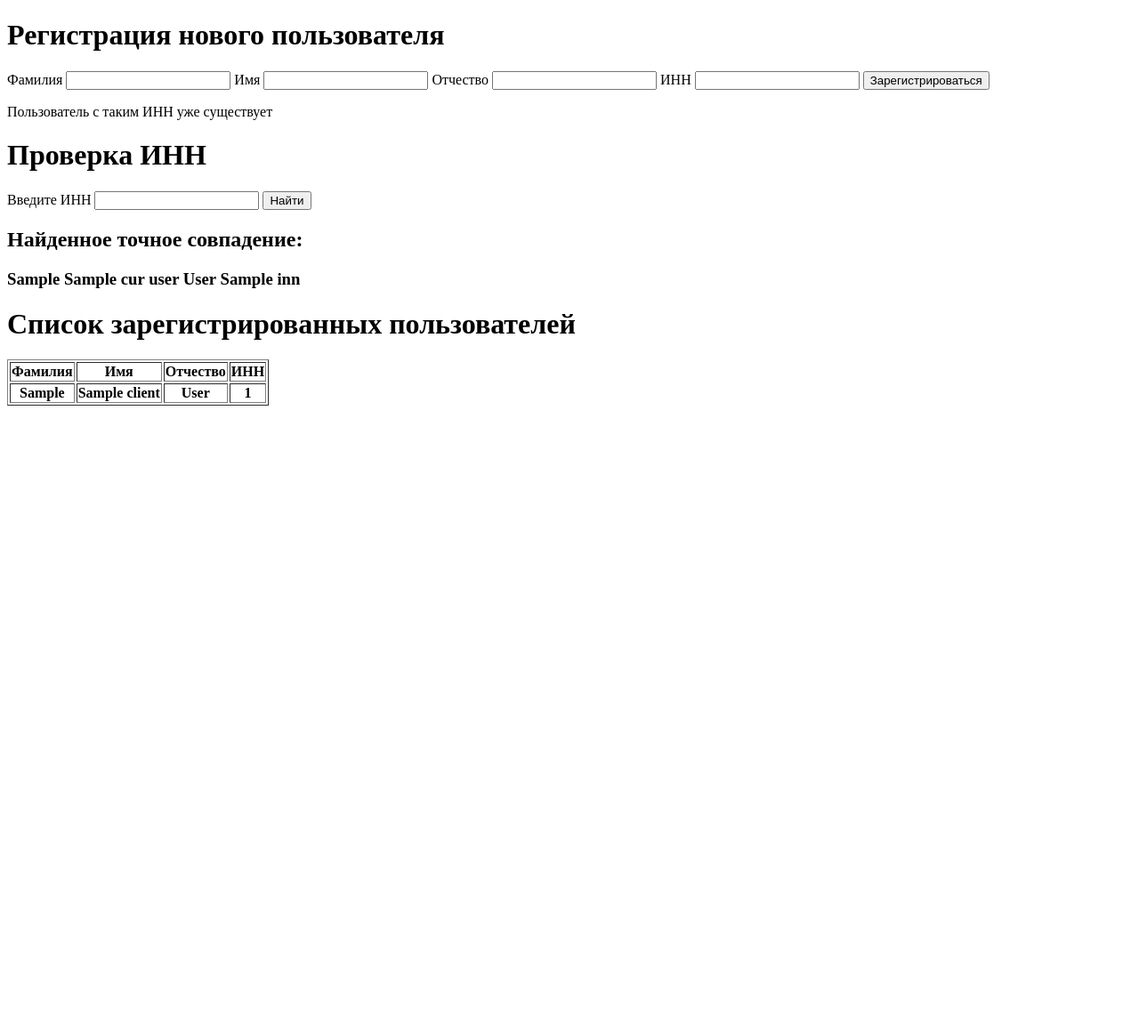
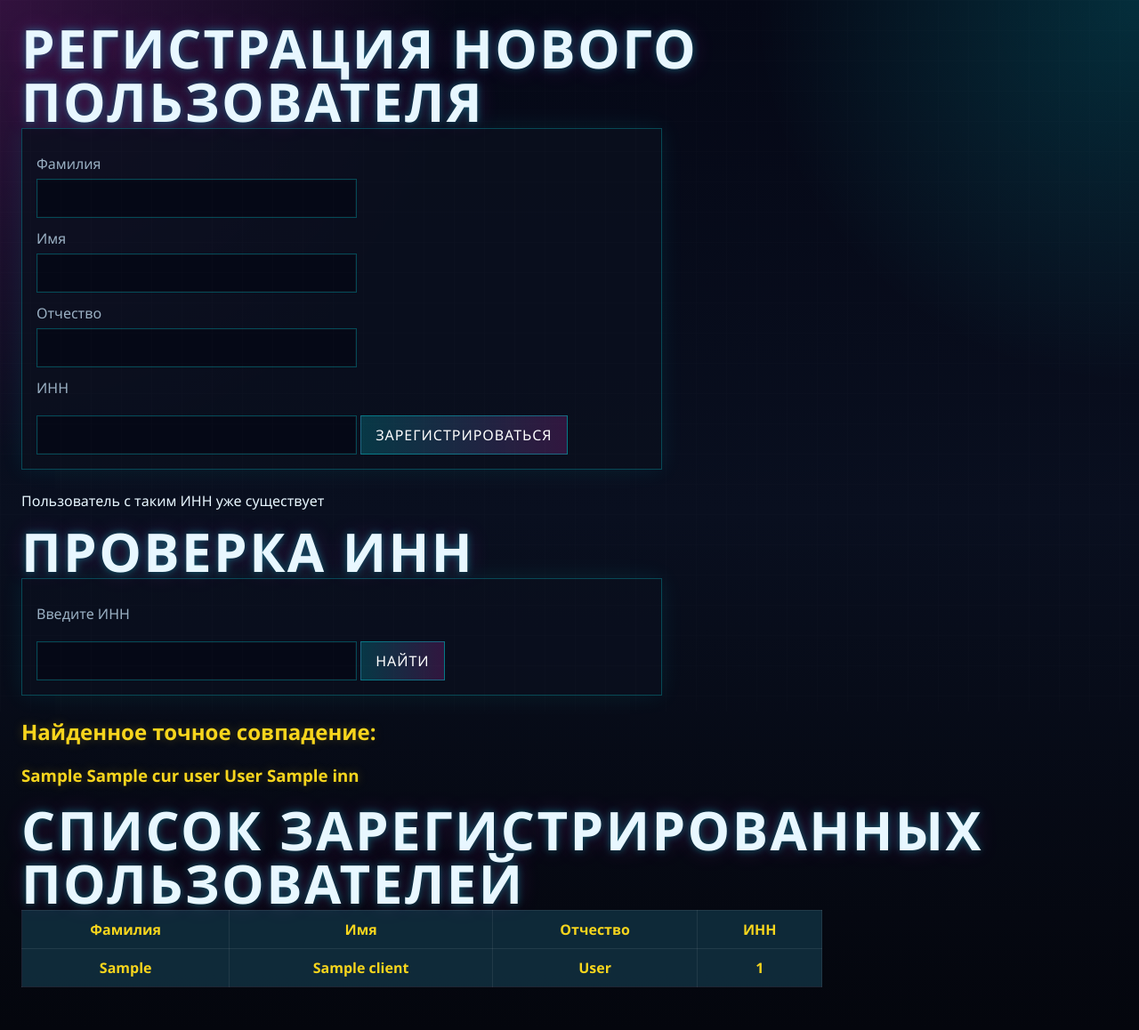
Before and after one commit to hekemi/CosLabs-MAI, a Django app: template Laba7/main/templates/main/index.html in a window 1280 px wide. Shown: the whole page at 89% size. Before the commit the page ends 456 px from the top, so only its background shows below. Run offline with Django 5.2, Linux system fonts and the light colour scheme; tables that the repository leaves empty hold one stand-in row (values such as "Sample post"); the template is opened without the code that fills it: values that come from a table or form of the project are taken from there, most other values are stand-ins (such as "Sample title", 1, 10 or a date in 2020); lists and menus that the app fills with data are empty.

Commit message:
Добавьте стили CSS и обновите структуру HTML для улучшения макета и дизайна
Co-authored-by: Copilot <copilot@github.com>

```diff
--- /dev/null
+++ b/Laba7/main/static/main/css/style.css
@@ -0,0 +1,310 @@
+:root {
+    --bg: #050816;
+    --panel: rgba(10, 15, 30, 0.78);
+    --panel-2: rgba(12, 20, 38, 0.92);
+    --cyan: #00f5ff;
+    --pink: #ff3df2;
+    --yellow: #f7d51d;
+    --text: #e7f7ff;
+    --muted: #9ab0c3;
+    --border: rgba(0, 245, 255, 0.35);
+}
+
+* {
+    box-sizing: border-box;
+}
+
+body {
+    margin: 0;
+    padding: 24px;
+    min-height: 100vh;
+    font-family: "Segoe UI", Arial, sans-serif;
+    color: #e8f7ff;
+    background:
+        radial-gradient(circle at top left, rgba(255, 61, 242, 0.18), transparent 30%),
+        radial-gradient(circle at top right, rgba(0, 245, 255, 0.16), transparent 25%),
+        linear-gradient(180deg, #050816 0%, #090f1f 50%, #04060d 100%);
+    overflow-x: hidden;
+}
+
+body::before {
+    content: "";
+    position: fixed;
+    inset: 0;
+    pointer-events: none;
+    background-image:
+        linear-gradient(rgba(255,255,255,0.03) 1px, transparent 1px),
+        linear-gradient(90deg, rgba(255,255,255,0.03) 1px, transparent 1px);
+    background-size: 34px 34px;
+    opacity: 0.18;
+    mix-blend-mode: screen;
+}
+
+.wrap {
+    width: min(1100px, calc(100% - 32px));
+    margin: 0 auto;
+    padding: 42px 0 56px;
+    position: relative;
+}
+
+.hero {
+    position: relative;
+    padding: 26px 28px 24px;
+    margin-bottom: 22px;
+    border: 1px solid var(--border);
+    background: linear-gradient(135deg, rgba(0,245,255,0.08), rgba(255,61,242,0.08)), var(--panel);
+    backdrop-filter: blur(12px);
+    box-shadow:
+        0 0 0 1px rgba(255,255,255,0.04) inset,
+        0 18px 60px rgba(0,0,0,0.45),
+        0 0 30px rgba(0,245,255,0.08);
+    overflow: hidden;
+}
+
+.hero::after {
+    content: "";
+    position: absolute;
+    inset: auto -20% -18px -20%;
+    height: 4px;
+    background: linear-gradient(90deg, transparent, var(--cyan), var(--pink), transparent);
+    filter: blur(2px);
+}
+
+.eyebrow {
+    display: inline-block;
+    font-size: 12px;
+    letter-spacing: 0.28em;
+    text-transform: uppercase;
+    color: var(--yellow);
+    margin-bottom: 10px;
+    text-shadow: 0 0 12px rgba(247, 213, 29, 0.45);
+}
+
+h1 {
+    margin: 0;
+    font-size: clamp(32px, 5vw, 60px);
+    line-height: 1;
+    letter-spacing: 0.04em;
+    text-transform: uppercase;
+    text-shadow:
+        0 0 10px rgba(0,245,255,0.35),
+        0 0 26px rgba(255,61,242,0.18);
+}
+
+h2, h3 {
+    margin-top: 0;
+    color: #f7d51d;
+    text-shadow: 0 0 12px rgba(247, 213, 29, 0.25);
+}
+
+.subtitle {
+    margin: 14px 0 0;
+    color: var(--muted);
+    max-width: 760px;
+    font-size: 15px;
+    line-height: 1.55;
+}
+
+.panel {
+    position: relative;
+    border: 1px solid rgba(0,245,255,0.22);
+    background: var(--panel-2);
+    box-shadow:
+        0 0 0 1px rgba(255,255,255,0.03) inset,
+        0 20px 70px rgba(0,0,0,0.5);
+    overflow: hidden;
+}
+
+.panel-head {
+    display: flex;
+    justify-content: space-between;
+    gap: 12px;
+    align-items: center;
+    padding: 16px 18px;
+    border-bottom: 1px solid rgba(0,245,255,0.16);
+    background: linear-gradient(90deg, rgba(0,245,255,0.12), rgba(255,61,242,0.08));
+}
+
+.panel-head strong {
+    font-size: 15px;
+    letter-spacing: 0.08em;
+    text-transform: uppercase;
+}
+
+.chips {
+    display: flex;
+    gap: 10px;
+    flex-wrap: wrap;
+}
+
+.chip {
+    display: inline-flex;
+    align-items: center;
+    gap: 8px;
+    padding: 8px 12px;
+    border: 1px solid rgba(0,245,255,0.22);
+    border-radius: 999px;
+    background: rgba(0,245,255,0.06);
+    color: var(--text);
+    font-size: 12px;
+    letter-spacing: 0.06em;
+    text-transform: uppercase;
+}
+
+.chip::before {
+    content: "";
+    width: 8px;
+    height: 8px;
+    border-radius: 50%;
+    background: var(--cyan);
+    box-shadow: 0 0 12px var(--cyan);
+}
+
+.table-wrap {
+    overflow-x: auto;
+}
+
+table {
+    width: 100%;
+    max-width: 900px;
+    border-collapse: collapse;
+    margin-bottom: 24px;
+    background: rgba(12, 20, 38, 0.92);
+    border: 1px solid rgba(0, 245, 255, 0.22);
+}
+
+thead th {
+    padding: 14px 14px;
+    background: rgba(0, 245, 255, 0.08);
+    color: var(--yellow);
+    text-align: left;
+    font-size: 14px;
+    letter-spacing: 0.08em;
+    text-transform: uppercase;
+    border-bottom: 1px solid rgba(0,245,255,0.2);
+    white-space: nowrap;
+}
+
+tbody td {
+    padding: 13px 14px;
+    border-bottom: 1px solid rgba(255,255,255,0.06);
+    color: var(--text);
+}
+
+tbody tr:nth-child(odd) {
+    background: rgba(255,255,255,0.015);
+}
+
+tbody tr:hover {
+    background: rgba(0,245,255,0.08);
+    box-shadow: inset 0 0 0 1px rgba(0,245,255,0.14);
+}
+
+.inn {
+    display: inline-flex;
+    align-items: center;
+    padding: 5px 10px;
+    border-radius: 999px;
+    background: rgba(255,61,242,0.12);
+    border: 1px solid rgba(255,61,242,0.3);
+    color: #ffd7fb;
+    font-weight: 700;
+    letter-spacing: 0.06em;
+}
+
+.empty {
+    padding: 30px 18px;
+    color: var(--muted);
+    text-align: center;
+}
+
+.footer-note {
+    margin-top: 14px;
+    color: rgba(154,176,195,0.85);
+    font-size: 13px;
+    text-align: right;
+}
+
+form {
+    margin-bottom: 24px;
+    padding: 16px;
+    border: 1px solid rgba(0, 245, 255, 0.25);
+    background: rgba(10, 15, 30, 0.82);
+    box-shadow: 0 0 24px rgba(0, 245, 255, 0.08);
+    max-width: 720px;
+}
+
+label {
+    display: block;
+    margin: 12px 0 6px;
+    color: #9ab0c3;
+}
+
+input, button {
+    font: inherit;
+}
+
+input[type="text"],
+input[type="number"] {
+    width: 100%;
+    max-width: 360px;
+    padding: 10px 12px;
+    border: 1px solid rgba(0, 245, 255, 0.28);
+    background: rgba(5, 8, 22, 0.9);
+    color: #e8f7ff;
+    outline: none;
+    box-shadow: inset 0 0 0 1px rgba(255,255,255,0.03);
+}
+
+input:focus {
+    border-color: #00f5ff;
+    box-shadow: 0 0 0 3px rgba(0, 245, 255, 0.12);
+}
+
+button {
+    margin-top: 14px;
+    padding: 10px 16px;
+    border: 1px solid rgba(0, 245, 255, 0.35);
+    background: linear-gradient(90deg, rgba(0,245,255,0.18), rgba(255,61,242,0.16));
+    color: #fff;
+    cursor: pointer;
+    text-transform: uppercase;
+    letter-spacing: 0.06em;
+}
+
+button:hover {
+    box-shadow: 0 0 18px rgba(0, 245, 255, 0.22);
+}
+
+th, td {
+    border: 1px solid rgba(255, 255, 255, 0.08);
+    padding: 10px 12px;
+    color: #e8f7ff;
+}
+
+th {
+    background: rgba(0, 245, 255, 0.08);
+    color: #f7d51d;
+}
+
+tr:nth-child(even) {
+    background: rgba(255, 255, 255, 0.02);
+}
+
+@media (max-width: 720px) {
+    .wrap {
+        width: min(100% - 18px, 1100px);
+        padding-top: 16px;
+    }
+
+    .hero,
+    .panel {
+        border-left-width: 2px;
+        border-right-width: 2px;
+    }
+
+    .panel-head {
+        flex-direction: column;
+        align-items: flex-start;
+    }
+}
--- a/Laba7/main/templates/main/index.html
+++ b/Laba7/main/templates/main/index.html
@@ -1,8 +1,10 @@
+{% load static %}
 <!DOCTYPE html>
 <html lang="en">
 <head>
     <meta charset="UTF-8">
     <title>Title</title>
+    <link rel="stylesheet" href="{% static 'main/css/style.css' %}">
 </head>
 <body>
 
@@ -42,10 +44,10 @@
 {% if cur_user%}
     <h2>Найденное точное совпадение:</h2>
 <h3>
-        {{cur_user.first_name}}
-        {{cur_user.second_name}}
-        {{cur_user.last_name}}
-        {{cur_user.inn}}
+        {{ cur_user.first_name }}
+        {{ cur_user.second_name }}
+        {{ cur_user.last_name }}
+        {{ cur_user.inn }}
 </h3>
 {% endif %}
 
@@ -59,19 +61,16 @@
         <th>Отчество</th>
         <th>ИНН</th>
     </tr>
-    {%for c in list_mb_user%}
+    {% for c in list_mb_user %}
         <tr>
-
-                <th>{{c.first_name}}</th>
-                <th>{{c.second_name}}</th>
-                <th>{{c.last_name}}</th>
-                <th>{{c.inn}}</th>
+            <th>{{ c.first_name }}</th>
+            <th>{{ c.second_name }}</th>
+            <th>{{ c.last_name }}</th>
+            <th>{{ c.inn }}</th>
         </tr>
-    {%endfor%}
+    {% endfor %}
 </table>
-
 {% endif %}
-
 
 <h1>Список зарегистрированных пользователей</h1>
 
@@ -82,18 +81,15 @@
         <th>Отчество</th>
         <th>ИНН</th>
     </tr>
-    {%for c in client_all%}
+    {% for c in client_all %}
         <tr>
-
-                <th>{{c.first_name}}</th>
-                <th>{{c.second_name}}</th>
-                <th>{{c.last_name}}</th>
-                <th>{{c.inn}}</th>
-
+            <th>{{ c.first_name }}</th>
+            <th>{{ c.second_name }}</th>
+            <th>{{ c.last_name }}</th>
+            <th>{{ c.inn }}</th>
         </tr>
-    {%endfor%}
+    {% endfor %}
 </table>
-
 
 </body>
 </html>
```
